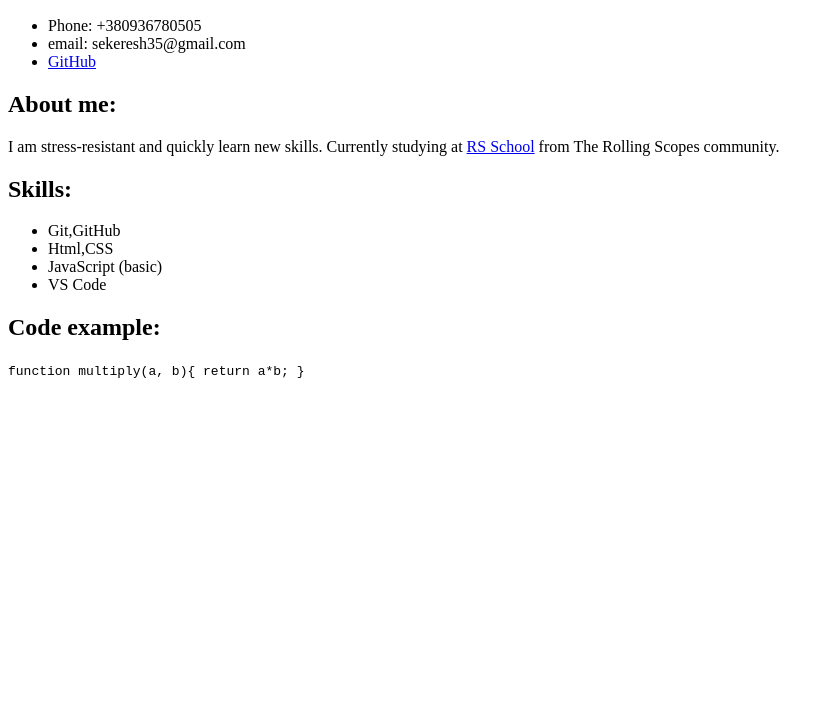
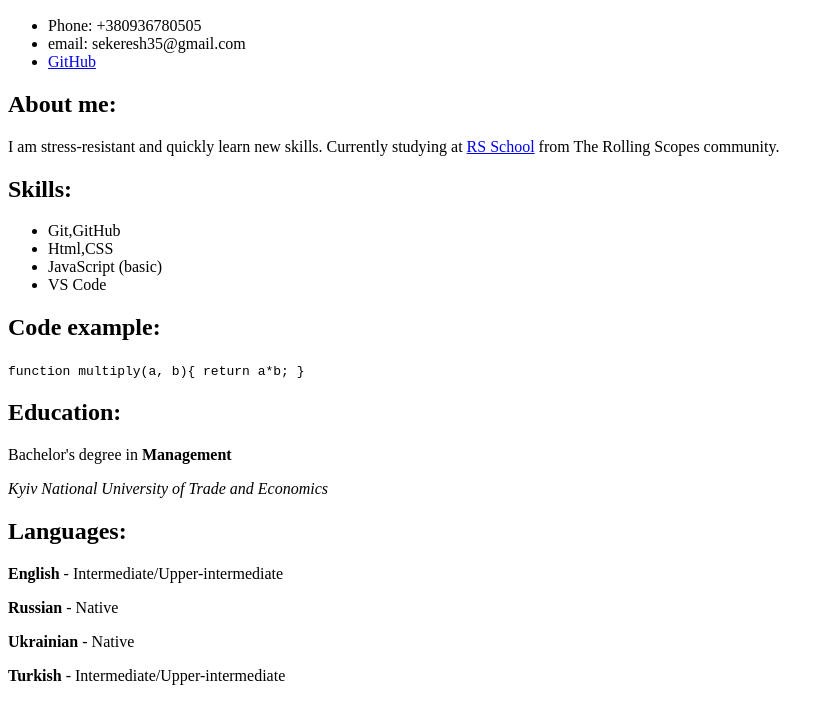
Before and after one commit to vsekeresh/rsschool-cv, a plain HTML site: page index.html in a window 1280 px wide. Shown: the part 110-811 px from the top of the page, without its empty margins (0-835 px from the left). Drawn offline with Linux system fonts and the light colour scheme.

Commit message:
feat: add Education and Languages in index.html

```diff
--- a/index.html
+++ b/index.html
@@ -43,6 +43,19 @@
           }
         </code>
      </section>
+     <section>
+        <h2>Education:</h2>
+        <p>Bachelor's degree in <b>Management</b> </p>
+
+        <p><em>Kyiv National University of Trade and Economics</em></p>
+     </section>
+     <section>
+        <h2>Languages:</h2>
+        <p><b>English</b> - Intermediate/Upper-intermediate</p>
+        <p><b>Russian</b> - Native</p>
+        <p><b>Ukrainian</b> - Native</p>
+        <p><b>Turkish</b> - Intermediate/Upper-intermediate</p>
+     </section>
 
 </body>
 </html>
```
